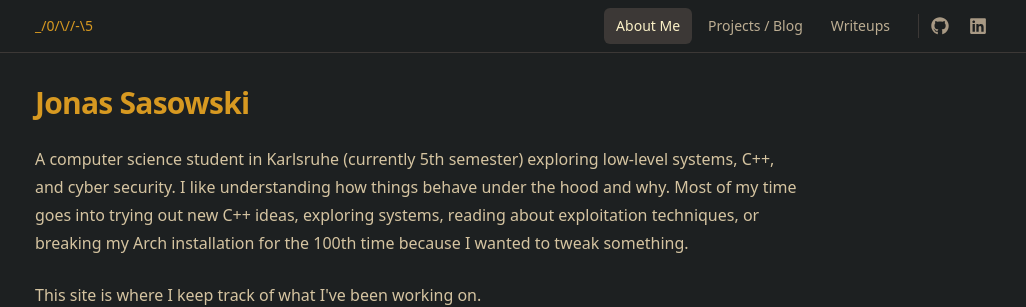
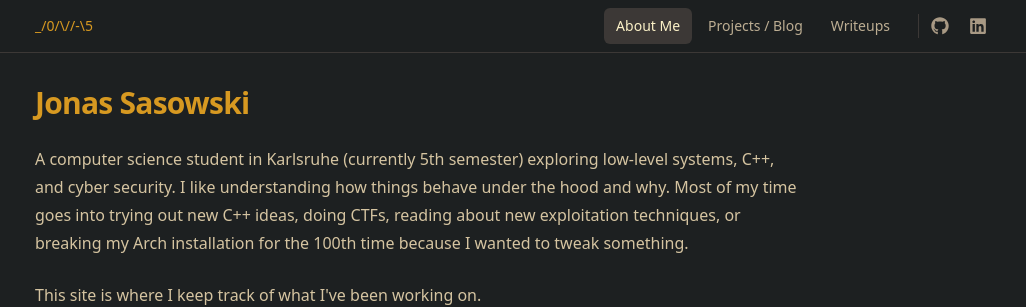
Before and after one commit to Cliiive/portfolio, a React (Vite) app: page / in a window 1280 px wide. Shown: the top 307 px of the page, without its empty margins (125-1151 px from the left). Built offline with nearby package versions, Linux system fonts and the light colour scheme.

Commit message:
About.tsx aktualisieren

```diff
--- a/src/pages/About.tsx
+++ b/src/pages/About.tsx
@@ -7,7 +7,7 @@ export default function About() {
       <p className="leading-7 max-w-3xl" style={{ color: '#d5c4a1' }}>
 
 A computer science student in Karlsruhe (currently 5th semester) exploring low-level systems, C++, and cyber security. I like understanding how things behave under the hood and why.
-Most of my time goes into trying out new C++ ideas, exploring systems, reading about exploitation techniques, or breaking my Arch installation for the 100th time because I wanted to tweak something.
+Most of my time goes into trying out new C++ ideas, doing CTFs, reading about new exploitation techniques, or breaking my Arch installation for the 100th time because I wanted to tweak something.
       </p>
         <p className="leading-7 max-w-3xl" style={{ color: '#d5c4a1' }}>
 
```
